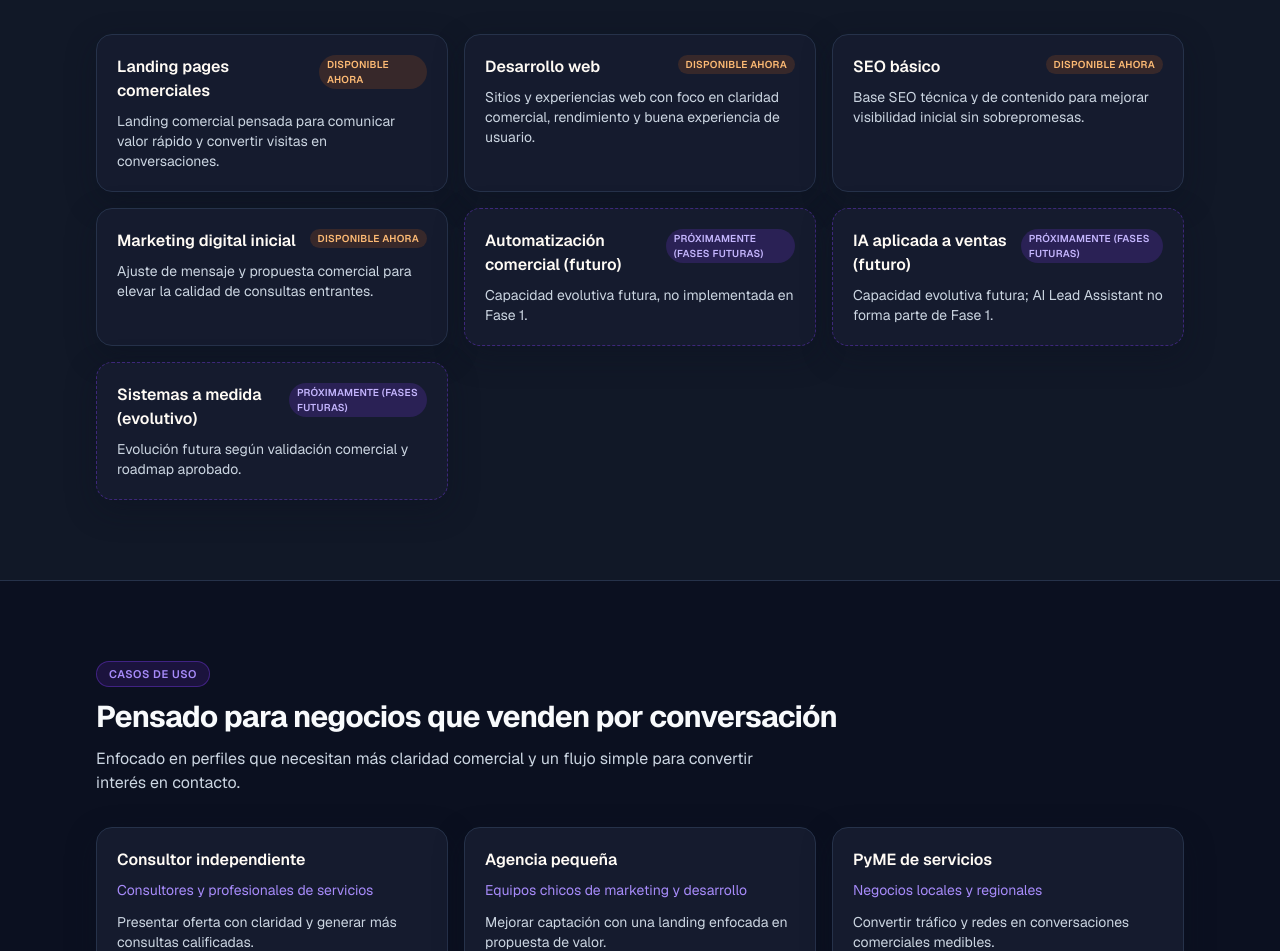
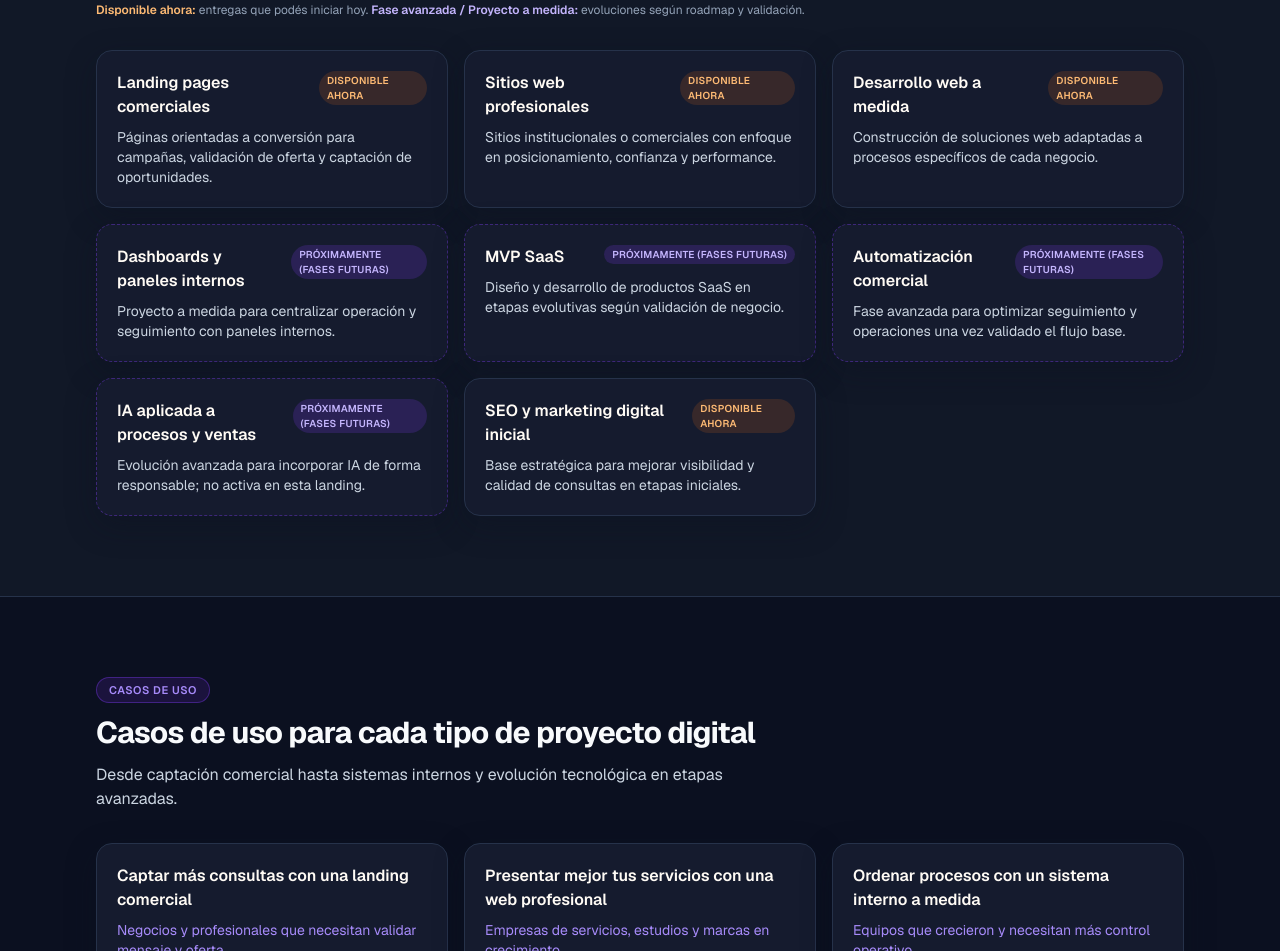
Before and after one commit to yabreu65/apps-marketing, a Next.js app: page / in a window 1280 px wide. Shown: the part 1801-2752 px from the top of the page. Built offline with nearby package versions, Linux system fonts and the light colour scheme.

Commit message:
chore: close phase 2 commercial repositioning local

```diff
--- a/src/components/sections/BenefitsSection.tsx
+++ b/src/components/sections/BenefitsSection.tsx
@@ -9,11 +9,11 @@ export function BenefitsSection() {
       <Container className="space-y-8">
         <SectionHeading
           eyebrow="Beneficios"
-          title="Resultados esperados en esta fase"
-          description="Sin promesas irreales: foco en claridad, contacto y señales tempranas de conversión para decidir próximos pasos."
+          title="Beneficios concretos para vender mejor y crecer con orden"
+          description="Sin promesas irreales: foco en claridad comercial, captación y base tecnológica para evolucionar por etapas."
         />
 
-        <div className="grid gap-4 md:grid-cols-3">
+        <div className="grid gap-4 md:grid-cols-2 xl:grid-cols-3">
           {benefits.map((benefit) => (
             <Card key={benefit.id}>
               <h3 className="text-base font-semibold text-[#FFFBF5]">{benefit.title}</h3>
--- a/src/components/sections/ContactFormSection.tsx
+++ b/src/components/sections/ContactFormSection.tsx
@@ -31,12 +31,13 @@ const INITIAL_VALUES: FormValues = {
 
 const SERVICE_OPTIONS = [
   'Landing comercial',
-  'Desarrollo web',
-  'SEO básico',
-  'Marketing digital inicial',
-  'Automatización comercial futura',
-  'IA aplicada a ventas futura',
-  'Sistema a medida futuro',
+  'Sitio web profesional',
+  'Sistema web a medida',
+  'Dashboard / panel interno',
+  'MVP SaaS',
+  'Automatización comercial',
+  'IA aplicada al negocio',
+  'SEO / marketing digital',
   'No estoy seguro',
 ];
 
@@ -117,8 +118,8 @@ export function ContactFormSection() {
       <Container className="space-y-8">
         <SectionHeading
           eyebrow="Contacto"
-          title="Contanos tu objetivo comercial"
-          description="Completá este formulario y te respondemos de forma manual para ayudarte a priorizar tu siguiente paso digital."
+          title="Contanos qué proyecto querés desarrollar"
+          description="Completá este formulario y te respondemos de forma manual para ayudarte a definir el mejor camino para tu proyecto digital."
         />
 
         <Card className="p-0">
@@ -255,7 +256,7 @@ export function ContactFormSection() {
                 rows={5}
                 value={values.message}
                 onChange={(e) => handleChange('message', e.target.value)}
-                placeholder="Ej: Necesito una landing para captar más consultas y ordenar mejor mis canales de contacto."
+                placeholder="Ej: Quiero lanzar una web, ordenar procesos internos o validar un MVP SaaS para mi negocio."
                 className="w-full rounded-md border border-[#26324A] bg-[#0B1020] px-3 py-2.5 text-sm text-[#F8FAFC] placeholder:text-[#64748B] focus:outline-none focus:ring-2 focus:ring-[#A78BFA]"
                 aria-invalid={Boolean(errors.message)}
                 aria-describedby={errors.message ? 'message-error' : 'message-help'}
@@ -290,7 +291,7 @@ export function ContactFormSection() {
                 Usaremos tus datos solo para responder tu consulta comercial. No pedimos información sensible.
               </p>
               <Button type="submit" variant="primary" className="w-full sm:w-auto">
-                Quiero que me contacten
+                Quiero que evalúen mi proyecto
               </Button>
             </div>
           </form>
--- a/src/components/sections/ServicesSection.tsx
+++ b/src/components/sections/ServicesSection.tsx
@@ -9,9 +9,13 @@ export function ServicesSection() {
       <Container className="space-y-8">
         <SectionHeading
           eyebrow="Servicios"
-          title="Servicios para activar tu captación comercial"
-          description="Empezamos por lo que necesitás hoy para convertir mejor. Las capacidades evolutivas quedan planificadas como siguiente etapa."
+          title="Desarrollo web y productos digitales para cada etapa de crecimiento"
+          description="Desde activos comerciales de entrada hasta proyectos a medida y fases avanzadas. Definimos el alcance según tu objetivo y tu momento de negocio."
         />
+        <p className="text-xs text-[#94A3B8]">
+          <span className="font-semibold text-[#FDBA74]">Disponible ahora:</span> entregas que podés iniciar hoy.{' '}
+          <span className="font-semibold text-[#C4B5FD]">Fase avanzada / Proyecto a medida:</span> evoluciones según roadmap y validación.
+        </p>
 
         <div className="grid gap-4 md:grid-cols-2 xl:grid-cols-3">
           {services.map((service) => (
--- a/src/components/sections/UseCasesSection.tsx
+++ b/src/components/sections/UseCasesSection.tsx
@@ -9,11 +9,11 @@ export function UseCasesSection() {
       <Container className="space-y-8">
         <SectionHeading
           eyebrow="Casos de uso"
-          title="Pensado para negocios que venden por conversación"
-          description="Enfocado en perfiles que necesitan más claridad comercial y un flujo simple para convertir interés en contacto."
+          title="Casos de uso para cada tipo de proyecto digital"
+          description="Desde captación comercial hasta sistemas internos y evolución tecnológica en etapas avanzadas."
         />
 
-        <div className="grid gap-4 md:grid-cols-3">
+        <div className="grid gap-4 md:grid-cols-2 xl:grid-cols-3">
           {useCases.map((useCase) => (
             <Card key={useCase.id}>
               <h3 className="text-base font-semibold text-[#FFFBF5]">{useCase.title}</h3>
--- a/src/data/benefits.ts
+++ b/src/data/benefits.ts
@@ -4,16 +4,26 @@ export const benefits: BenefitItem[] = [
   {
     id: 'claridad',
     title: 'Claridad comercial',
-    description: 'El visitante entiende qué hacés y por qué debería contactarte.',
+    description: 'Tu propuesta se entiende rápido y facilita que el cliente correcto avance.',
   },
   {
-    id: 'conversion',
-    title: 'Mejor conversión inicial',
-    description: 'Más oportunidades a partir de CTA y formulario simples.',
+    id: 'professional-presence',
+    title: 'Presencia digital profesional',
+    description: 'Tu marca se presenta con una experiencia web sólida y coherente.',
   },
   {
-    id: 'base-escalable',
-    title: 'Base preparada para evolucionar',
-    description: 'Arquitectura frontend lista para crecer por fases sin romper alcance actual.',
+    id: 'better-capture',
+    title: 'Mejor captación comercial',
+    description: 'Más consultas con intención gracias a un recorrido claro de contacto.',
+  },
+  {
+    id: 'ordered-processes',
+    title: 'Procesos más ordenados',
+    description: 'Diseñamos soluciones alineadas a tu operación para reducir fricción interna.',
+  },
+  {
+    id: 'scalable-base',
+    title: 'Base tecnológica para crecer',
+    description: 'Partís de una base preparada para evolucionar a automatización e IA cuando corresponda.',
   },
 ];
--- a/src/data/services.ts
+++ b/src/data/services.ts
@@ -4,43 +4,49 @@ export const services: ServiceItem[] = [
   {
     id: 'landing-pages',
     title: 'Landing pages comerciales',
-    description: 'Landing comercial pensada para comunicar valor rápido y convertir visitas en conversaciones.',
+    description: 'Páginas orientadas a conversión para campañas, validación de oferta y captación de oportunidades.',
     phase: 'phase-1',
   },
   {
-    id: 'web-development',
-    title: 'Desarrollo web',
-    description: 'Sitios y experiencias web con foco en claridad comercial, rendimiento y buena experiencia de usuario.',
+    id: 'web-sites',
+    title: 'Sitios web profesionales',
+    description: 'Sitios institucionales o comerciales con enfoque en posicionamiento, confianza y performance.',
     phase: 'phase-1',
   },
   {
-    id: 'seo-basico',
-    title: 'SEO básico',
-    description: 'Base SEO técnica y de contenido para mejorar visibilidad inicial sin sobrepromesas.',
+    id: 'custom-development',
+    title: 'Desarrollo web a medida',
+    description: 'Construcción de soluciones web adaptadas a procesos específicos de cada negocio.',
     phase: 'phase-1',
   },
   {
-    id: 'marketing-inicial',
-    title: 'Marketing digital inicial',
-    description: 'Ajuste de mensaje y propuesta comercial para elevar la calidad de consultas entrantes.',
-    phase: 'phase-1',
-  },
-  {
-    id: 'automatizacion-futura',
-    title: 'Automatización comercial (futuro)',
-    description: 'Capacidad evolutiva futura, no implementada en Fase 1.',
+    id: 'dashboards-internal-systems',
+    title: 'Dashboards y paneles internos',
+    description: 'Proyecto a medida para centralizar operación y seguimiento con paneles internos.',
     phase: 'future',
   },
   {
-    id: 'ia-futura',
-    title: 'IA aplicada a ventas (futuro)',
-    description: 'Capacidad evolutiva futura; AI Lead Assistant no forma parte de Fase 1.',
+    id: 'mvp-saas',
+    title: 'MVP SaaS',
+    description: 'Diseño y desarrollo de productos SaaS en etapas evolutivas según validación de negocio.',
     phase: 'future',
   },
   {
-    id: 'sistemas-medida',
-    title: 'Sistemas a medida (evolutivo)',
-    description: 'Evolución futura según validación comercial y roadmap aprobado.',
+    id: 'commercial-automation',
+    title: 'Automatización comercial',
+    description: 'Fase avanzada para optimizar seguimiento y operaciones una vez validado el flujo base.',
     phase: 'future',
   },
+  {
+    id: 'ai-for-process-sales',
+    title: 'IA aplicada a procesos y ventas',
+    description: 'Evolución avanzada para incorporar IA de forma responsable; no activa en esta landing.',
+    phase: 'future',
+  },
+  {
+    id: 'seo-marketing-initial',
+    title: 'SEO y marketing digital inicial',
+    description: 'Base estratégica para mejorar visibilidad y calidad de consultas en etapas iniciales.',
+    phase: 'phase-1',
+  },
 ];
--- a/src/data/use-cases.ts
+++ b/src/data/use-cases.ts
@@ -2,21 +2,33 @@ import type { UseCaseItem } from '@/types/site';
 
 export const useCases: UseCaseItem[] = [
   {
-    id: 'consultor',
-    title: 'Consultor independiente',
-    audience: 'Consultores y profesionales de servicios',
-    outcome: 'Presentar oferta con claridad y generar más consultas calificadas.',
+    id: 'landing-capture',
+    title: 'Captar más consultas con una landing comercial',
+    audience: 'Negocios y profesionales que necesitan validar mensaje y oferta',
+    outcome: 'Convertir visitas en contactos con un flujo claro de CTA y formulario.',
   },
   {
-    id: 'agencia-pequena',
-    title: 'Agencia pequeña',
-    audience: 'Equipos chicos de marketing y desarrollo',
-    outcome: 'Mejorar captación con una landing enfocada en propuesta de valor.',
+    id: 'professional-web',
+    title: 'Presentar mejor tus servicios con una web profesional',
+    audience: 'Empresas de servicios, estudios y marcas en crecimiento',
+    outcome: 'Elevar percepción de marca y facilitar decisiones de contacto.',
   },
   {
-    id: 'pyme-servicios',
-    title: 'PyME de servicios',
-    audience: 'Negocios locales y regionales',
-    outcome: 'Convertir tráfico y redes en conversaciones comerciales medibles.',
+    id: 'internal-system',
+    title: 'Ordenar procesos con un sistema interno a medida',
+    audience: 'Equipos que crecieron y necesitan más control operativo',
+    outcome: 'Centralizar información clave con paneles y flujos diseñados para el negocio.',
+  },
+  {
+    id: 'mvp-saas-validation',
+    title: 'Validar una idea con un MVP SaaS',
+    audience: 'Founders y negocios que quieren probar un producto digital',
+    outcome: 'Lanzar una primera versión funcional para aprender del mercado real.',
+  },
+  {
+    id: 'advanced-automation-ai',
+    title: 'Escalar con automatización e IA en fase avanzada',
+    audience: 'Negocios con base digital validada y procesos definidos',
+    outcome: 'Evolucionar la operación comercial con una hoja de ruta tecnológica responsable.',
   },
 ];
```
Also changed, not shown: src/components/sections/FinalCtaSection.tsx (+5 -4 lines), src/components/sections/HeroSection.tsx (+5 -5 lines).
